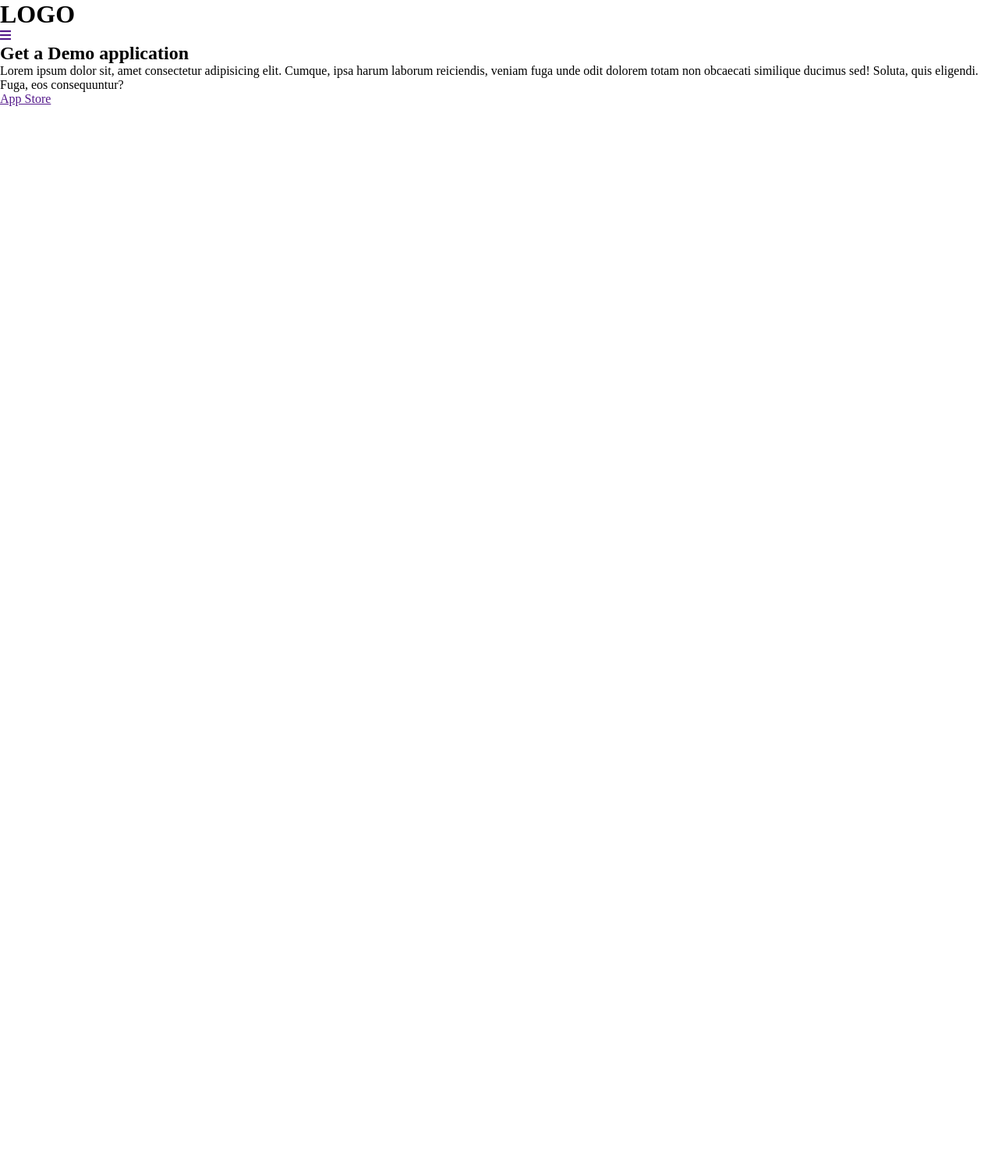
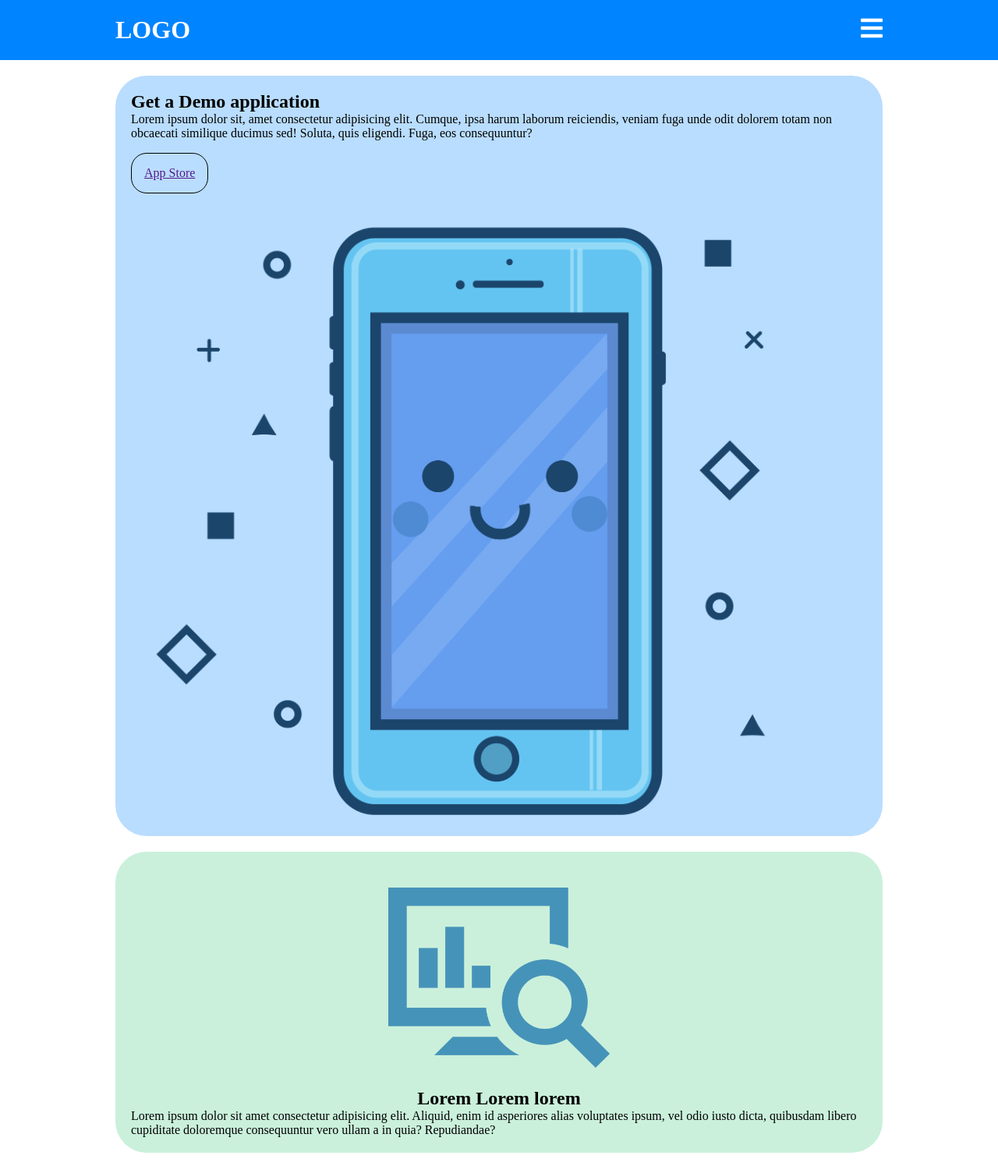
Before and after one commit to Cristian6918/html-css-responsive-flex-layout, a plain HTML site: page index.html in a window 1280 px wide. Shown: the top 1495 px of the page at 78% size. Before the commit the page ends 800 px from the top, so only its background shows below. Drawn offline with Linux system fonts and the light colour scheme.

Commit message:
First section

```diff
--- a/css/style.css
+++ b/css/style.css
@@ -2,3 +2,103 @@
     margin:0;
     box-sizing: border-box;
 }
+
+/* utilities */
+.w100{
+    width: 100%;
+}
+
+.w80{
+    width:80%;
+}
+
+.w50{
+    width: 50%;
+}
+
+.w30{
+    width: 30%;
+}
+
+.pad10{
+    padding:10px;
+}
+
+.flex{
+    display: flex;
+}
+
+.blue{
+    background-color:#b9ddff;
+}
+
+.pink{
+    background-color: #fed2d1;
+}
+
+.lightgreen{
+    background-color: #caf0db;
+}
+
+.lightorange{
+    background-color: #ffe7c3;
+}
+.lightviolet{
+    background-color: #d5d4f4;
+}
+
+.brd-rd40{
+    border-radius: 40px;
+}
+/* ************************************ */
+
+header{
+    background-color: #0084ff;
+}
+
+.container{
+    width:80%;
+    margin:auto;
+    display: flex;
+    padding:20px;
+    flex-direction:column;
+    row-gap: 20px;
+    column-gap: 20px;
+    align-items: center;
+}
+
+.header{
+    justify-content: space-between;
+    color:white;
+    width:80%;
+    margin:auto;
+    padding:20px;
+}
+
+.fa-bars{
+    font-size:32px;
+    color:white;
+}
+
+.btn{
+    display: inline-block;
+    margin:1rem 0;
+    padding:1rem;
+    border-radius:20px;
+    border:1px solid black;
+}
+.sec1-1div{
+    padding:20px 20px 0 20px;
+    flex-direction: column;
+}
+.sec1-1div img{
+    margin:auto;
+    width:100%;
+}
+
+.sec1-div{
+    flex-direction: column;
+    align-items: center;
+    padding:20px;
+
+}
--- a/index.html
+++ b/index.html
@@ -16,7 +16,7 @@
 
     <!-- header -->
     <header class="w100">
-        <div class="container header">
+        <div class="flex header">
             <h1>LOGO</h1>
             <a href=""><i><i class="fas fa-bars"></i></i></a>
         </div>
@@ -26,22 +26,50 @@
     <!-- section 1 -->
     <section class="w100">
         <div class="container sec1">
-            <div class="flex blue">
-                <div class="pad10">
+            <div class=" sec1-1div flex blue brd-rd40">
+                <div>
                     <h1>Get a Demo application</h1>
                     <p>Lorem ipsum dolor sit, amet consectetur adipisicing elit. Cumque, ipsa harum laborum reiciendis,
                         veniam fuga unde odit dolorem totam non obcaecati similique ducimus sed! Soluta, quis eligendi.
                         Fuga, eos consequuntur?</p>
                     <a class="btn" href="">App Store</a>
                 </div>
-                <div>
+                <img class="w50 " src="img/phone.png" alt="">
+            </div>
 
-                </div>
+
+            <div class="sec1-div flex brd-rd40 lightgreen">
+                <img class="w30" src="img/sec1-img.png" alt="">
+                <h1>Lorem Lorem lorem </h1>
+                <p>Lorem ipsum dolor sit amet consectetur adipisicing elit. Aliquid, enim id asperiores alias voluptates
+                    ipsum, vel odio iusto dicta, quibusdam libero cupiditate doloremque consequuntur vero ullam a in
+                    quia? Repudiandae?</p>
             </div>
-            <div></div>
-            <div></div>
-            <div></div>
-            <div></div>
+
+            <div class="sec1-div flex brd-rd40 pink">
+                <img class="w30" src="img/sec1-img.png" alt="">
+                <h1>Lorem Lorem lorem </h1>
+                <p>Lorem ipsum dolor sit amet consectetur adipisicing elit. Aliquid, enim id asperiores alias voluptates
+                    ipsum, vel odio iusto dicta, quibusdam libero cupiditate doloremque consequuntur vero ullam a in
+                    quia? Repudiandae?</p>
+            </div>
+
+            <div class="sec1-div flex brd-rd40 lightorange">
+                <img class="w30" src="img/sec1-img.png" alt="">
+                <h1>Lorem Lorem lorem </h1>
+                <p>Lorem ipsum dolor sit amet consectetur adipisicing elit. Aliquid, enim id asperiores alias voluptates
+                    ipsum, vel odio iusto dicta, quibusdam libero cupiditate doloremque consequuntur vero ullam a in
+                    quia? Repudiandae?</p>
+            </div>
+
+            <div class="sec1-div flex brd-rd40 lightviolet">
+                <img class="w30" src="img/sec1-img.png" alt="">
+                <h1>Lorem Lorem lorem </h1>
+                <p>Lorem ipsum dolor sit amet consectetur adipisicing elit. Aliquid, enim id asperiores alias voluptates
+                    ipsum, vel odio iusto dicta, quibusdam libero cupiditate doloremque consequuntur vero ullam a in
+                    quia? Repudiandae?</p>
+            </div>
+            <span>Image from <a href="">FreePik</a></span>
         </div>
     </section>
 
```
Also changed, not shown: img/phone.png (added), img/sec1-img.png (added).
